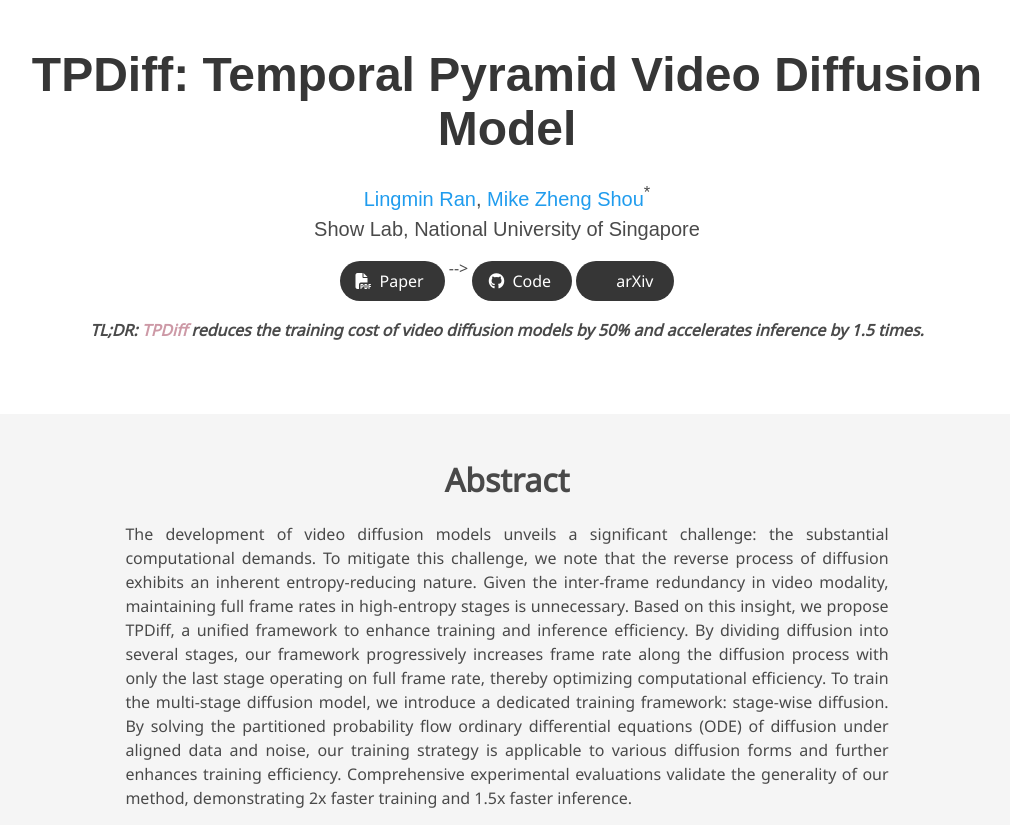
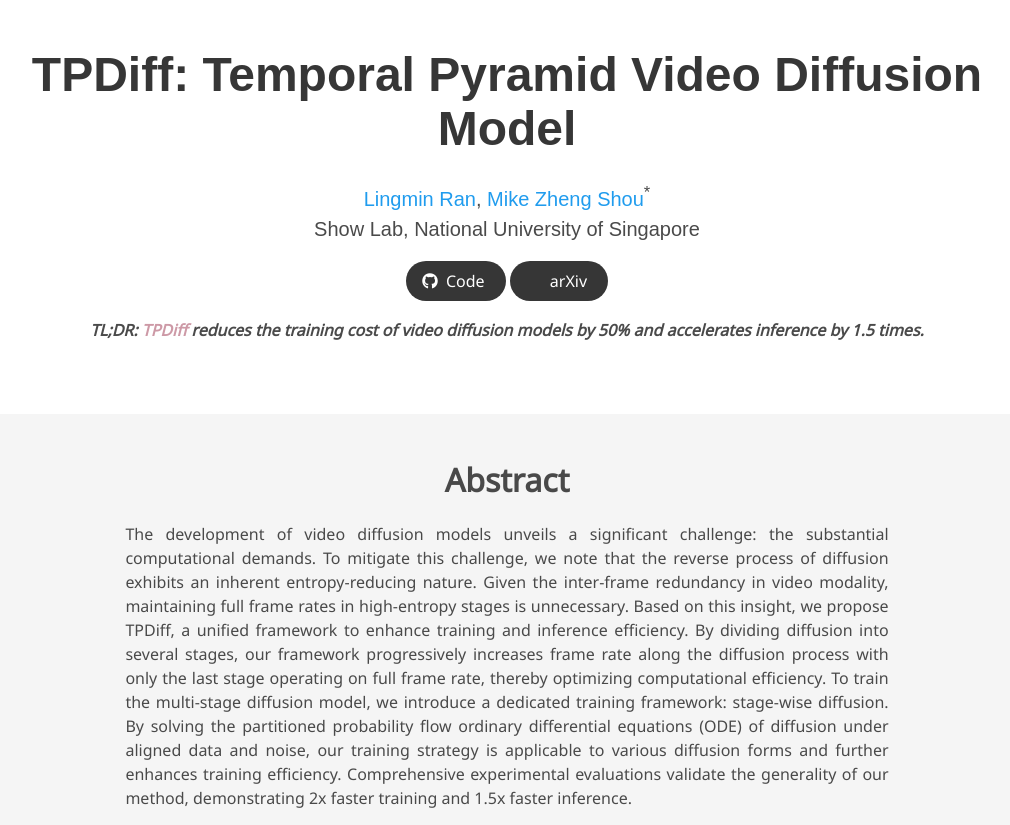
Before and after one commit to showlab/TPDiff, a plain HTML site: page index.html in a window 1280 px wide. Shown: the top 825 px of the page, without its empty margins (133-1143 px from the left). Drawn offline with nearby package versions, Linux system fonts and the light colour scheme; some icons are missing; a web font is replaced by a local one.

Commit message:
Update index.html

```diff
--- a/index.html
+++ b/index.html
@@ -74,8 +74,8 @@
 
                   <div class="column has-text-centered">
                     <div class="publication-links">
-<!--                          <!-- Arxiv PDF link -->
-                      <span class="link-block">
+                         <!-- Arxiv PDF link -->
+<!--                       <span class="link-block">
                         <a href="https://arxiv.org/pdf/<ARXIV PAPER ID>.pdf" target="_blank"
                         class="external-link button is-normal is-rounded is-dark">
                         <span class="icon">
@@ -83,7 +83,7 @@
                         </span>
                         <span>Paper</span>
                       </a>
-                    </span> -->
+                    </span>  -->
 
                     <!-- Supplementary PDF link -->
 <!--                    <span class="link-block">-->
```
